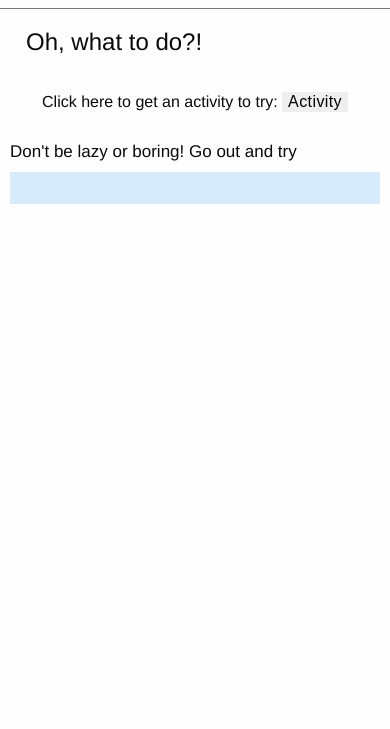
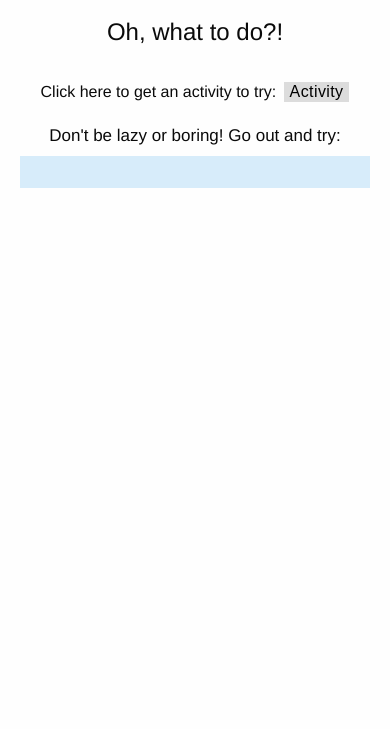
Before and after one commit to jeffberlin/Activity-Randomizer, a plain HTML site: page picker.html in a window 390 px wide. Shown: the part 115-844 px from the top of the page. Drawn offline with Linux system fonts and the light colour scheme.

Commit message:
Added responsiveness and edited the layout
Added responsiveness and edited the layout

```diff
--- a/css/app.css
+++ b/css/app.css
@@ -1,3 +1,7 @@
+*, body {
+	text-align: center;
+}
+
 html {
 	font-family: -apple-system, ".SFNSText-Regular", "San Francisco", "Roboto", "Segoe UI", "Helvetica Neue", "Lucida Grande", sans-serif;
 }
@@ -17,7 +21,6 @@ h3 {
 
 .callout p {
 	text-indent: 30px;
-	text-align: center;
 }
 
 input {
@@ -25,10 +28,19 @@ input {
 	cursor: pointer;
 	outline: none;
 	border: none;
-	border-radius: 15px;
+	margin-left: 3px;
+	background-color: #DCDCDC;
 }
 
 input:active {
   	box-shadow: 0 .75px #808080;
   	transform: translateY(1px);
 }
+
+/* RESPONSIVE */
+
+@media only screen and (max-width: 330px) {
+	span {
+		font-size: 12pt;
+	}
+}
--- a/js/app.js
+++ b/js/app.js
@@ -67,7 +67,7 @@ var activitiesArray = [
 		'Go Karts',
 		'Automotive Meet',
 		'Motorcycle Meet',
-		'Working on cars',
+		'Work on cars',
 		'Monster Trucks',
 		'NASCAR',
 		'Skateboarding',
@@ -97,7 +97,7 @@ var activitiesArray = [
 		'Hiking',
 		'Biking',
 		'Tailgating',
-		'Park',
+		'Relaxing in the Park',
 		'Picnic',
 		'Corn Hole',
 		'Sun tanning',
@@ -141,15 +141,10 @@ var activitiesArray = [
 		'Literature',
 		'Writing',
 		'Poetry',
-		'Family Attractions',
+		'Amusement Park',
 		'Babysit',
-		'Adoption',
-		'Daycare',
 		'Homeschooling',
-		'Kids',
 		'Playdates',
-		'Stay at Home Parents',
-		'Youth Sports',
 		'Comedy',
 		'Dinner Party',
 		'Cookout',
@@ -157,12 +152,11 @@ var activitiesArray = [
 		'Weekend Getaway',
 		'Flash Mob',
 		'Night In',
-		'Locals',
 		'Night Out',
 		'Party',
 		'Clubbing',
 		'Dancing',
-		'Nightlife',
+		'Nightclub',
 		'Drinking Games',
 		'Farmers Market',
 		'Healthy Eating',
@@ -205,6 +199,7 @@ var activitiesArray = [
 		'Movies & TV',
 		'E-cigs',
 		'Amateur Radio',
+		'Podcast',
 		'Astrology',
 		'Astronomy',
 		'Gambling',
@@ -213,7 +208,6 @@ var activitiesArray = [
 		'Collecting',
 		'Educational Courses',
 		'Yard Sales',
-		'Genealogy',
 		'Puzzles',
 		'Learn A New Language',
 		'Metal Detecting',
@@ -224,7 +218,7 @@ var activitiesArray = [
 		'Shopping',
 		'Singing',
 		'Tattoos',
-		'Traveling',
+		'Travel',
 		'Animal Rescue',
 		'Animal Adoption',
 		'Group Date',
@@ -254,7 +248,8 @@ var activitiesArray = [
 		'Poker',
 		'Blackjack',
 		'Dungeons & Dragons',
-		'Settlers of Catan'
+		'Settlers of Catan',
+		'Volunteer'
 ];
 
 function randomActivity() {
--- a/picker.html
+++ b/picker.html
@@ -10,20 +10,17 @@
   </head>
   <body>
 
-    <div class="row" style="padding-bottom: 10px; border-bottom: .5px solid #777778;">
+    <div class="row">
 
-      <div class="large-5 columns">
+      <div class="large-6 large-centered columns" style="border-bottom: 1px solid black;">
         <h1>Random Activity Selector</h1>
-      </div>
-
-      <div class="medium-4 columns">
       </div>
 
     </div>
 
     <div class="row">
 
-      <div class="large-8 columns">
+      <div class="large-6 large-centered columns">
         <div class="callout">
           <h3>Oh, what to do?!</h3>
         </div>
@@ -32,7 +29,8 @@
     </div>
 
     <div class="row">
-      <div class="large-6 columns" style="text-align: center; height: 50px;">
+
+      <div class="medium-6 medium-centered columns" style="padding-bottom: 20px;">
         <span>Click here to get an activity to try: </span>
         <input type="button" value="Activity" onclick="randomActivity()">
       </div>
@@ -40,17 +38,18 @@
     </div>
 
     <div class="row">
-      <div class="large-8 medium-8 columns">
-        <h5>Don't be lazy or boring! Go out and try </h5>
-        <!-- Grid Example -->
 
-        <div class="row">
-          <div class="large-5 columns">
+      <div class="large-6 medium-6 medium-centered columns">
+        <h5>Don't be lazy or boring! Go out and try:</h5>
+
+<!--           <div class="medium-3 columns"></div>
+ -->
+          <div class="medium-6 columns">
             <div class="primary callout">
-            <h5 id="activity" style="text-align: center;"></h5>
+              <h5 id="activity"></h5>
             </div>
           </div>
-        </div>
+      </div>
 
     </div>
 
```
